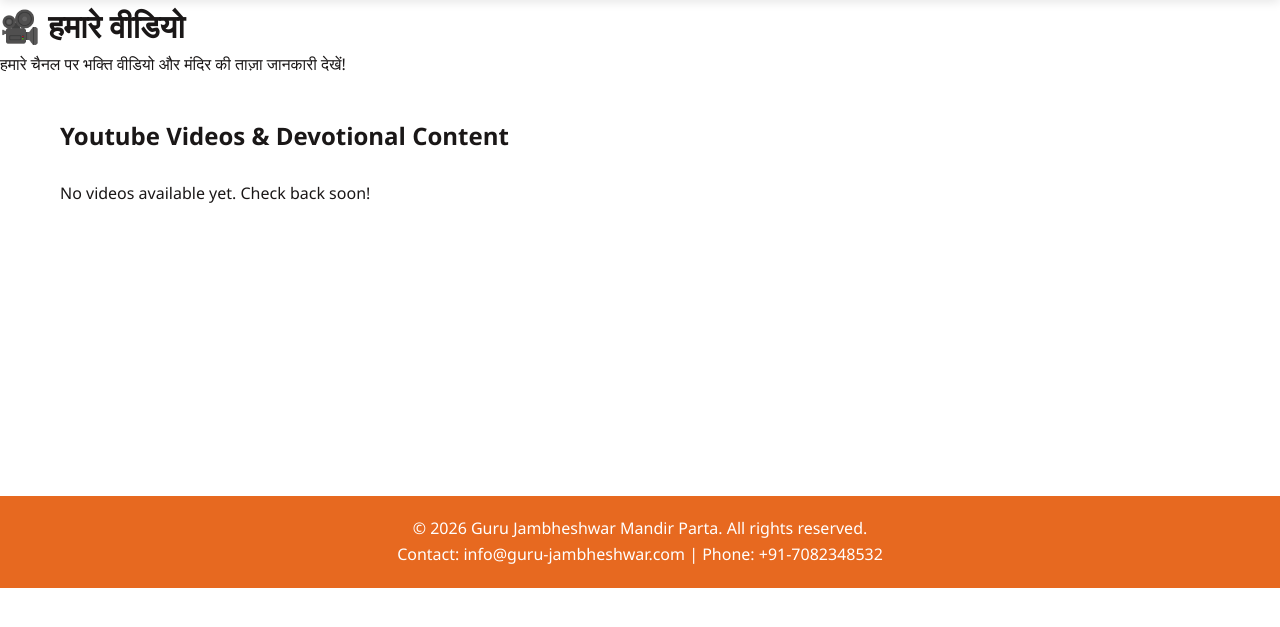
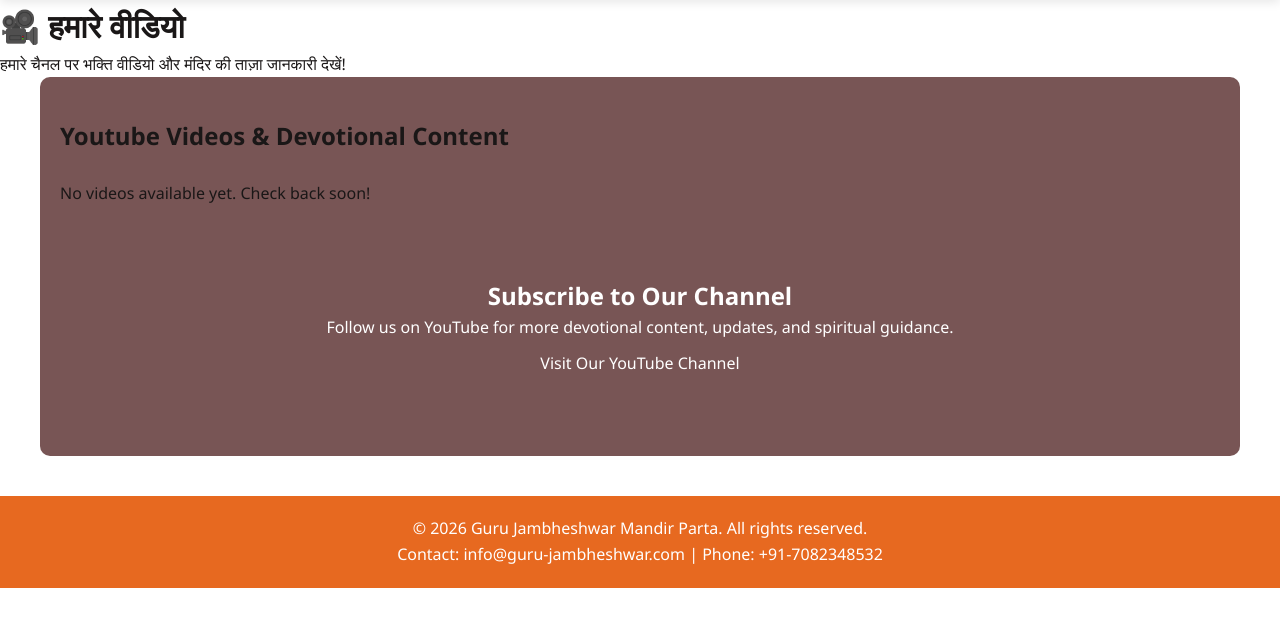
Before and after one commit to Monika-Sihag/guru-jambheshwar-mandir, a PHP site: page /videos.php in a window 1280 px wide. Shown: the part 68-695 px from the top of the page. Run offline with PHP 8.4, Linux system fonts and the light colour scheme; data that the repository does not hold is empty.

Commit message:
Updated index, CSS and videos page

```diff
--- a/public/css/style.css
+++ b/public/css/style.css
@@ -122,7 +122,7 @@
     max-width: 1200px;
     margin: auto;
     padding: 40px 20px;
-    background: rgba(255,255,255,0.9);
+    background: rgba(106, 67, 67, 0.9);
     border-radius: 10px;
 }
 
```
